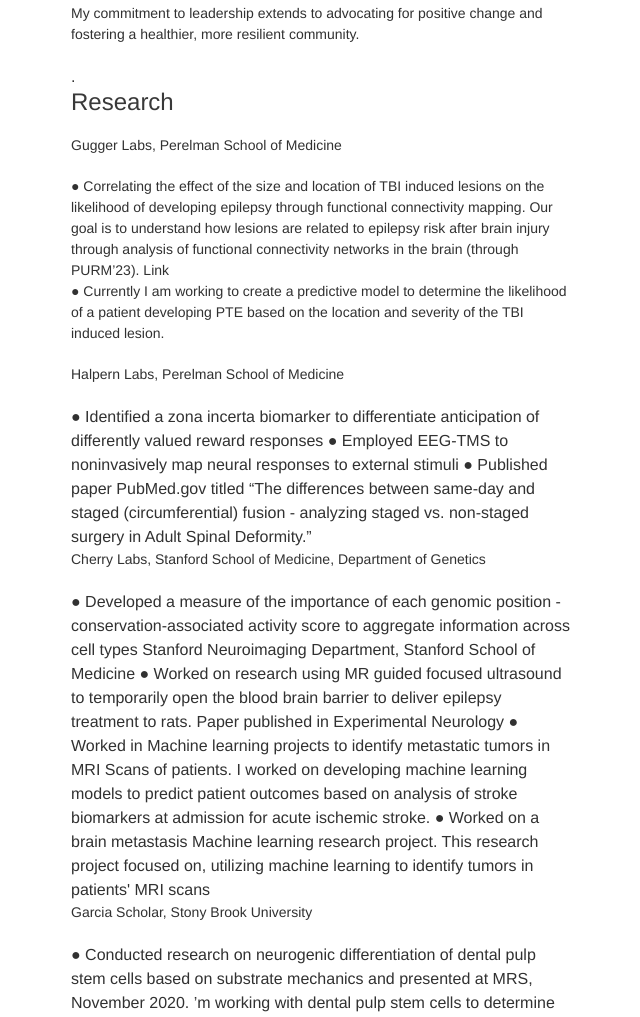
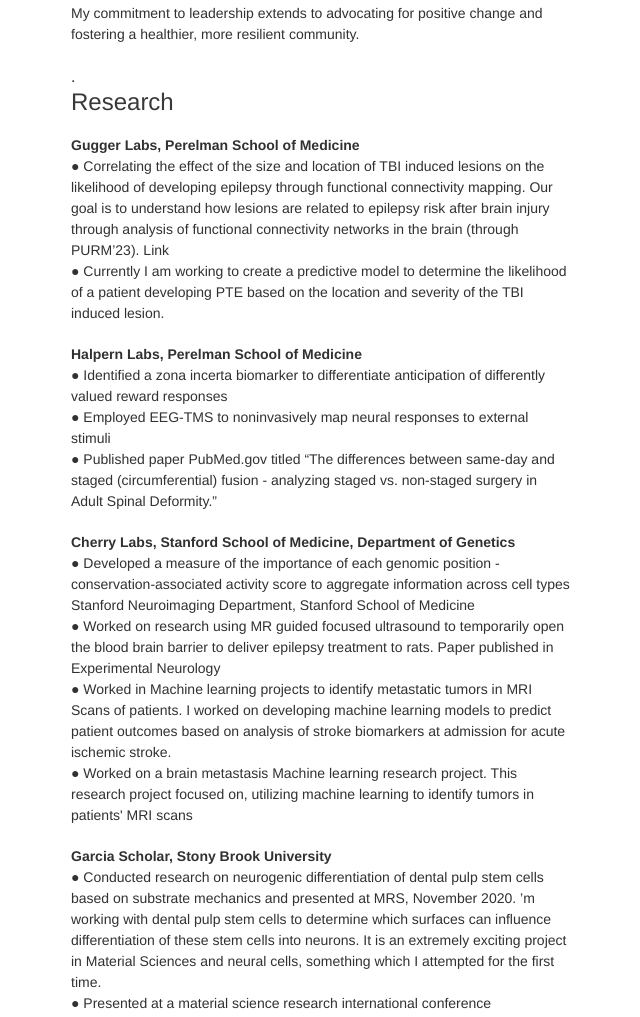
Before and after one commit to ShivekNarang/shiveknarang.github.io, a plain HTML site: page index.html in a window 1280 px wide. Shown: the part 1097-2114 px from the top of the page, without its empty margins (499-1139 px from the left). Drawn offline with Linux system fonts and the light colour scheme; a script that the page names is missing.

Commit message:
Update index.html

```diff
--- a/index.html
+++ b/index.html
@@ -81,26 +81,26 @@
 .
         <h2>Research</h2>
 
-<p><bold>Gugger Labs, Perelman School of Medicine</bold></p>
-<p>●	Correlating the effect of the size and location of TBI induced lesions on the likelihood of developing epilepsy through functional connectivity mapping. Our goal is to understand how lesions are related to epilepsy risk after brain injury through analysis of functional connectivity networks in the brain (through PURM’23). Link <br>
+<p><b>Gugger Labs, Perelman School of Medicine</b><br>
+●	Correlating the effect of the size and location of TBI induced lesions on the likelihood of developing epilepsy through functional connectivity mapping. Our goal is to understand how lesions are related to epilepsy risk after brain injury through analysis of functional connectivity networks in the brain (through PURM’23). Link <br>
 ●	Currently I am working to create a predictive model to determine the likelihood of a patient developing PTE based on the location and severity of the TBI induced lesion.</p>
 
 
-<p><bold>Halpern Labs, Perelman School of Medicine</bold></p>
-●	Identified a zona incerta biomarker to differentiate anticipation of differently valued reward responses
-●	Employed EEG-TMS to noninvasively map neural responses to external stimuli
-●	Published paper PubMed.gov titled “The differences between same-day and staged (circumferential) fusion - analyzing staged vs. non-staged surgery in Adult Spinal Deformity.”
+<p><b>Halpern Labs, Perelman School of Medicine</b><br>
+●	Identified a zona incerta biomarker to differentiate anticipation of differently valued reward responses<br>
+●	Employed EEG-TMS to noninvasively map neural responses to external stimuli<br>
+●	Published paper PubMed.gov titled “The differences between same-day and staged (circumferential) fusion - analyzing staged vs. non-staged surgery in Adult Spinal Deformity.”</p>
 
-<p><bold>Cherry Labs, Stanford School of Medicine, Department of Genetics</bold></p>
+<p><b>Cherry Labs, Stanford School of Medicine, Department of Genetics</b><br>
 ●	Developed a measure of the importance of each genomic position - conservation-associated activity score to aggregate information across cell types
-Stanford Neuroimaging Department, Stanford School of Medicine
-●	Worked on research using MR guided focused ultrasound to temporarily open the blood brain barrier to deliver epilepsy treatment to rats.  Paper published in Experimental Neurology
-●	Worked in Machine learning projects to identify metastatic tumors in MRI Scans of patients. I worked on developing machine learning models to predict patient outcomes based on analysis of stroke biomarkers at admission for acute ischemic stroke.
-●	Worked on a brain metastasis Machine learning research project. This research project focused on, utilizing machine learning to identify tumors in patients' MRI scans
+Stanford Neuroimaging Department, Stanford School of Medicine<br>
+●	Worked on research using MR guided focused ultrasound to temporarily open the blood brain barrier to deliver epilepsy treatment to rats.  Paper published in Experimental Neurology<br>
+●	Worked in Machine learning projects to identify metastatic tumors in MRI Scans of patients. I worked on developing machine learning models to predict patient outcomes based on analysis of stroke biomarkers at admission for acute ischemic stroke.<br>
+●	Worked on a brain metastasis Machine learning research project. This research project focused on, utilizing machine learning to identify tumors in patients' MRI scans<br></p>
 
-<p><bold>Garcia Scholar, Stony Brook University</bold></p>
-●	Conducted research on neurogenic differentiation of dental pulp stem cells based on substrate mechanics and presented at MRS, November 2020. ’m working with dental pulp stem cells to determine which surfaces can influence differentiation of these stem cells into neurons. It is an extremely exciting project in Material Sciences and neural cells, something which I attempted for the first time.
-●	Presented at a material science research international conference
+<p><b>Garcia Scholar, Stony Brook University</b><br>
+●	Conducted research on neurogenic differentiation of dental pulp stem cells based on substrate mechanics and presented at MRS, November 2020. ’m working with dental pulp stem cells to determine which surfaces can influence differentiation of these stem cells into neurons. It is an extremely exciting project in Material Sciences and neural cells, something which I attempted for the first time. <br>
+●	Presented at a material science research international conference</p>
 
 <p><b>Rockefeller SSRP Scholar, Rockefeller</b><br>
 ●	Modeled a project to depict the role and relationship of Amyloid Beta 40 and 42 and phospholipids in Alzheimer’s, and its correlation in other neurodegenerative diseases. This project aimed to understand the rate of amyloid beta aggregation in Alzheimer’s disease in response to different lipid bilayers and its correlation in other neurodegenerative diseases while proposing an experiment that can elucidate the differences in rates of aggregation between amyloid beta formation in Alzheimer’s disease and other neurodegenerative disorders.</p>
```
